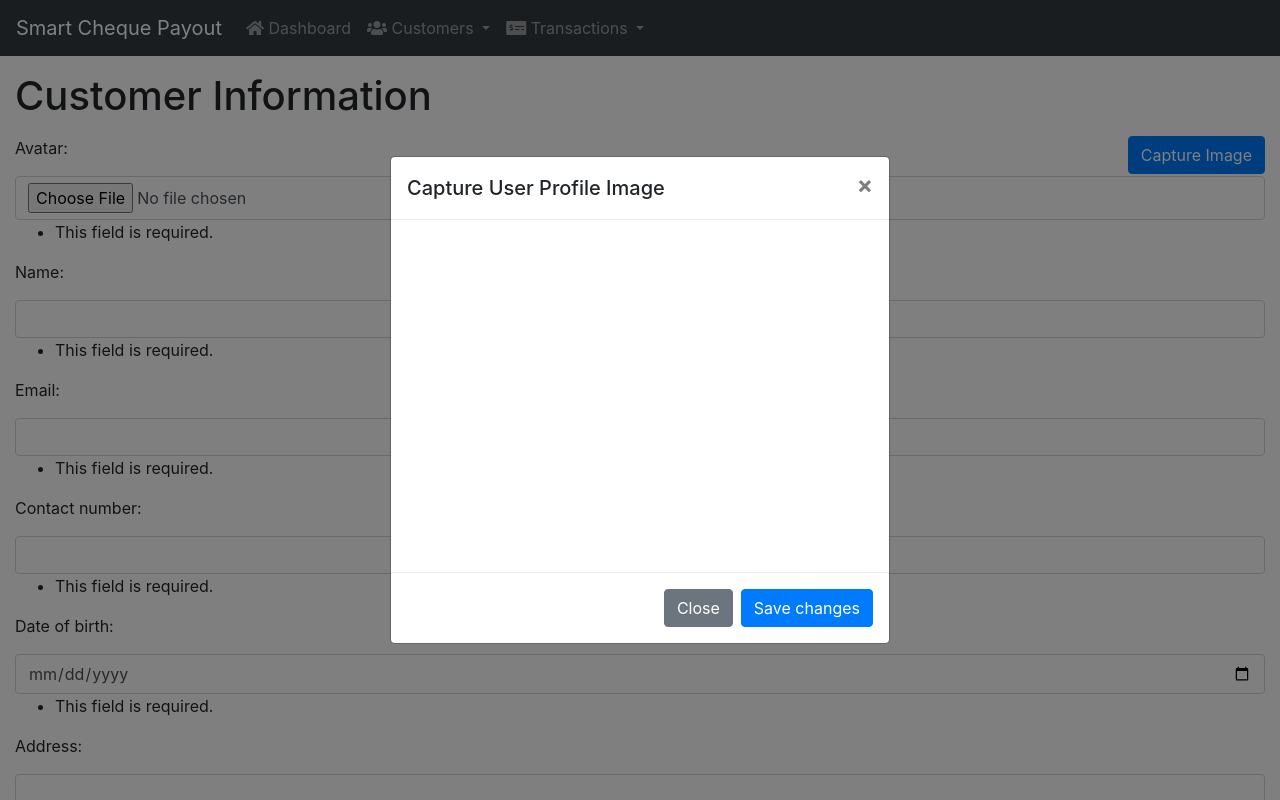
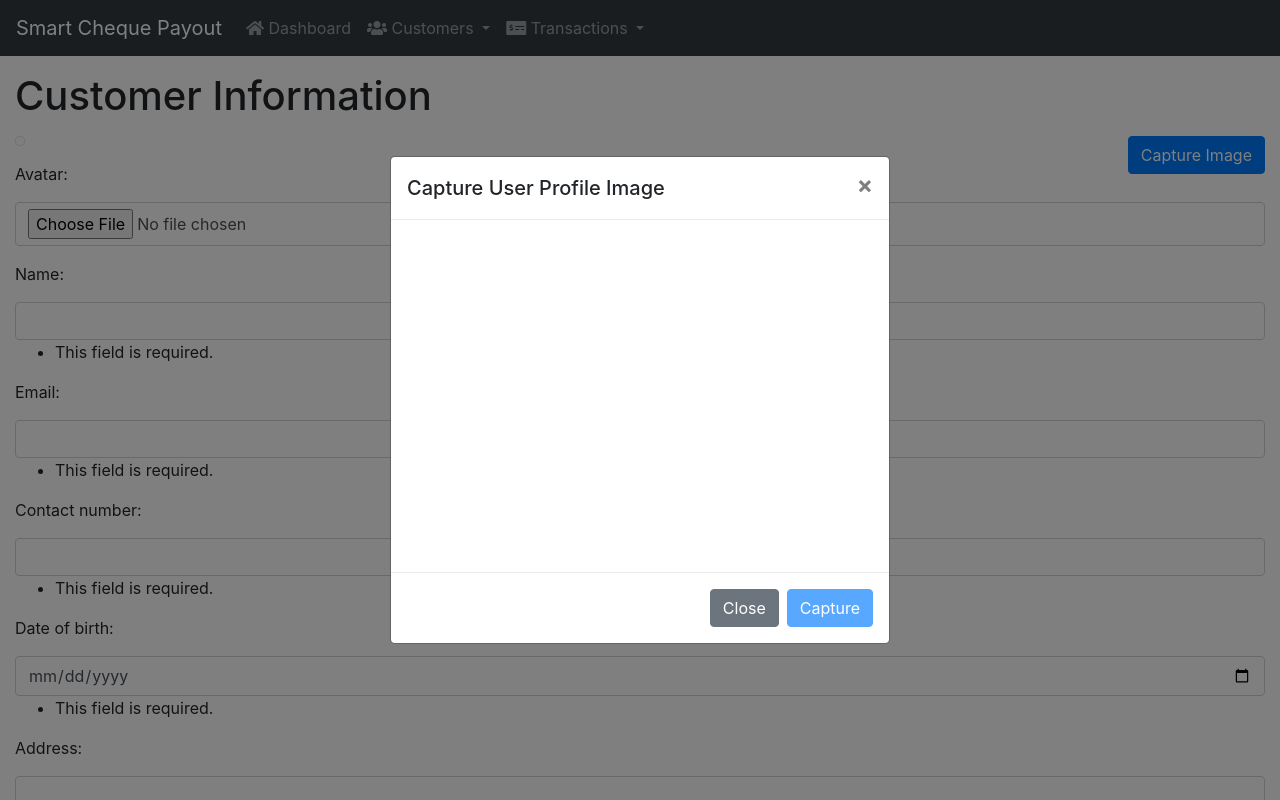
Before and after one commit to oshopgiri/smart_cheque_payout, a Django app: page /users/new in a window 1280 px wide, after a click on "Capture Image". Run offline with Django 3.2, Linux system fonts and the light colour scheme; some libraries are stand-ins or nearby versions.

Commit message:
Image Capture in Customer Form

```diff
--- a/app/templates/users/_image_capture.html
+++ b/app/templates/users/_image_capture.html
@@ -7,7 +7,7 @@
 	<div class="modal-dialog modal-dialog-centered">
 		<div class="modal-content">
 			<div class="modal-header">
-				<h5 class="modal-title" id="exampleModalLongTitle">Capture User Profile Image</h5>
+				<h5 class="modal-title">Capture User Profile Image</h5>
 
 				<button type="button" class="close" data-dismiss="modal" aria-label="Close">
 					<span aria-hidden="true">&times;</span>
@@ -20,7 +20,9 @@
 
 			<div class="modal-footer">
 				<button type="button" class="btn btn-secondary" data-dismiss="modal">Close</button>
-				<button type="button" class="btn btn-primary">Save changes</button>
+				<button type="button" id="capture-user-image" class="btn btn-primary" data-dismiss="modal" disabled>
+					Capture
+				</button>
 			</div>
 		</div>
 	</div>
@@ -33,10 +35,19 @@
 		modal.on('shown.bs.modal', function () {
 			Webcam.attach('#profile-camera');
 			Webcam.on('live', function () {
-				Webcam.snap(function (data_uri) {
-					console.log(data_uri);
+				$('#capture-user-image').attr('disabled', false).on('click', function () {
+					Webcam.snap(function (data_uri) {
+						$('#captured-user-image').attr('src', data_uri);
+						$('#id_avatar_base64').val(data_uri);
+						$('#id_avatar').attr('required', false).parents('.form-group').hide();
+					});
 				});
 			});
 		});
+
+		modal.on('hidden.bs.modal', function () {
+			$('#capture-user-image').attr('disabled', true).off('click');
+			Webcam.reset();
+		});
 	});
 </script>
--- a/app/templates/users/form.html
+++ b/app/templates/users/form.html
@@ -7,8 +7,16 @@
 		{% include 'users/_image_capture.html' %}
 	</div>
 
+	<div class="form-group">
+		<img src="" id="captured-user-image" class="img-thumbnail rounded customer-profile-image"/>
+	</div>
+
 	<form method="post" enctype="multipart/form-data">
 		{% csrf_token %}
+
+		{% for field in form.hidden_fields %}
+			{{ field }}
+		{% endfor %}
 
 		{% for field in form.visible_fields %}
 			<div class="form-group">
--- a/app/views/users.py
+++ b/app/views/users.py
@@ -1,63 +1,75 @@
+from django import forms
+from django.core.files.base import ContentFile
 from django.shortcuts import render, redirect, get_object_or_404
-from django import forms
 
+import base64
 import subprocess
 
 from app.models import User
 
 
 class UserForm(forms.ModelForm):
-    class Meta:
-        model = User
-        fields = ['avatar', 'name', 'email', 'contact_number', 'date_of_birth', 'address', 'state', 'city', 'zip']
+	class Meta:
+		model = User
+		fields = ['avatar', 'avatar_base64', 'name', 'email', 'contact_number', 'date_of_birth', 'address', 'state',
+		          'city', 'zip']
 
-    avatar = forms.ImageField(widget=forms.FileInput(attrs={'class': 'form-control', 'accept': ".jpg,.jpeg,.png"}))
-    name = forms.CharField(widget=forms.TextInput(attrs={'class': 'form-control'}))
-    email = forms.EmailField(widget=forms.EmailInput(attrs={'class': 'form-control'}))
-    contact_number = forms.CharField(widget=forms.TextInput(attrs={'class': 'form-control'}))
-    date_of_birth = forms.DateField(widget=forms.DateInput(attrs={'type': 'date', 'class': 'form-control'}))
-    address = forms.CharField(widget=forms.Textarea(attrs={'class': 'form-control', 'rows': 3}))
-    state = forms.CharField(widget=forms.TextInput(attrs={'class': 'form-control'}))
-    city = forms.CharField(widget=forms.TextInput(attrs={'class': 'form-control'}))
-    zip = forms.IntegerField(widget=forms.NumberInput(attrs={'class': 'form-control'}))
+	avatar = forms.ImageField(required=False,
+	                          widget=forms.FileInput(attrs={'class': 'form-control', 'accept': ".jpg,.jpeg,.png"}))
+	avatar_base64 = forms.CharField(widget=forms.HiddenInput())
+	name = forms.CharField(widget=forms.TextInput(attrs={'class': 'form-control'}))
+	email = forms.EmailField(widget=forms.EmailInput(attrs={'class': 'form-control'}))
+	contact_number = forms.CharField(widget=forms.TextInput(attrs={'class': 'form-control'}))
+	date_of_birth = forms.DateField(widget=forms.DateInput(attrs={'type': 'date', 'class': 'form-control'}))
+	address = forms.CharField(widget=forms.Textarea(attrs={'class': 'form-control', 'rows': 3}))
+	state = forms.CharField(widget=forms.TextInput(attrs={'class': 'form-control'}))
+	city = forms.CharField(widget=forms.TextInput(attrs={'class': 'form-control'}))
+	zip = forms.IntegerField(widget=forms.NumberInput(attrs={'class': 'form-control'}))
 
 
 def index(request, template_name='users/index.html'):
-    users = User.objects.all()
-    data = {'object_list': users}
-    return render(request, template_name, data)
+	users = User.objects.all()
+	data = {'object_list': users}
+	return render(request, template_name, data)
 
 
 def show(request, pk, template_name='users/show.html'):
-    user = get_object_or_404(User, pk=pk)
-    return render(request, template_name, {'object': user})
+	user = get_object_or_404(User, pk=pk)
+	return render(request, template_name, {'object': user})
 
 
 def create(request, template_name='users/form.html'):
-    form = UserForm(request.POST or None, request.FILES)
-    if form.is_valid():
-        user = form.save()
-        return redirect('user_view', pk=user.id)
-    return render(request, template_name, {'form': form})
+	form = UserForm(request.POST or None, request.FILES)
+
+	if form.is_valid():
+		user = form.save(commit=False)
+		if not user.avatar:
+			format, image = form.data['avatar_base64'].split(';base64,')
+			extension = format.split('/')[-1]
+			user.avatar = ContentFile(base64.b64decode(image), name='temp.' + extension)
+		user.save()
+		return redirect('user_view', pk=user.id)
+
+	return render(request, template_name, {'form': form})
 
 
 def update(request, pk, template_name='users/form.html'):
-    user = get_object_or_404(User, pk=pk)
-    form = UserForm(request.POST or None, request.FILES or None, instance=user)
-    if form.is_valid():
-        form.save()
-        return redirect('user_view', pk=pk)
-    return render(request, template_name, {'form': form})
+	user = get_object_or_404(User, pk=pk)
+	form = UserForm(request.POST or None, request.FILES or None, instance=user)
+	if form.is_valid():
+		form.save()
+		return redirect('user_view', pk=pk)
+	return render(request, template_name, {'form': form})
 
 
 def destroy(request, pk, template_name='users/confirm_delete.html'):
-    user = get_object_or_404(User, pk=pk)
-    if request.method == 'POST':
-        user.delete()
-        return redirect('user_list')
-    return render(request, template_name, {'object': user})
+	user = get_object_or_404(User, pk=pk)
+	if request.method == 'POST':
+		user.delete()
+		return redirect('user_list')
+	return render(request, template_name, {'object': user})
 
 
 def detect(request, template_name='users/index.html'):
-    subprocess.call(["python", "detect.py"])
-    return redirect('user_list')
+	subprocess.call(["python", "detect.py"])
+	return redirect('user_list')
```
